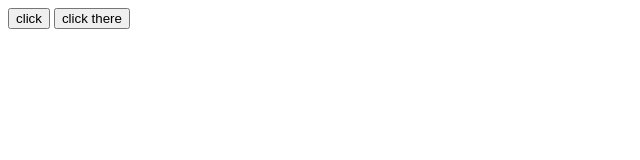
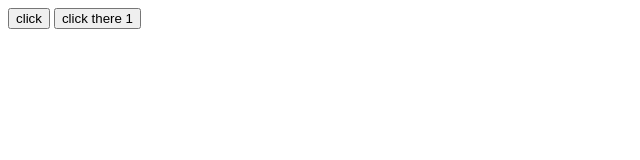
Before and after one commit to itzkarambir/test, a plain HTML site: page index.html in a window 1280 px wide. Shown: the full height of the page, 0-640 px from the left. Drawn offline with Linux system fonts and the light colour scheme.

Commit message:
added there1

```diff
--- a/index.html
+++ b/index.html
@@ -8,7 +8,7 @@
 <body>
     <div class="main">
         <button>click</button>
-        <button>click there</button>
+        <button>click there 1</button>
     </div>
 </body>
 </html>
```
